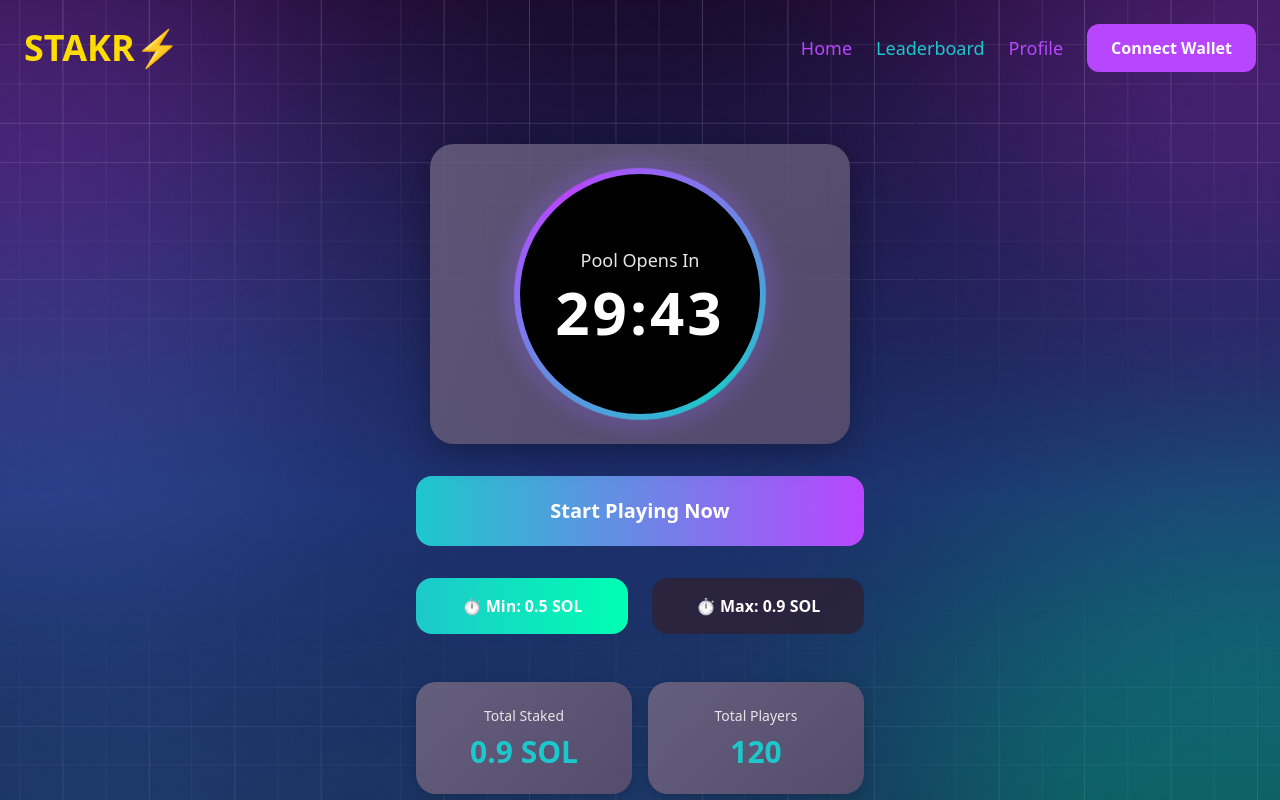
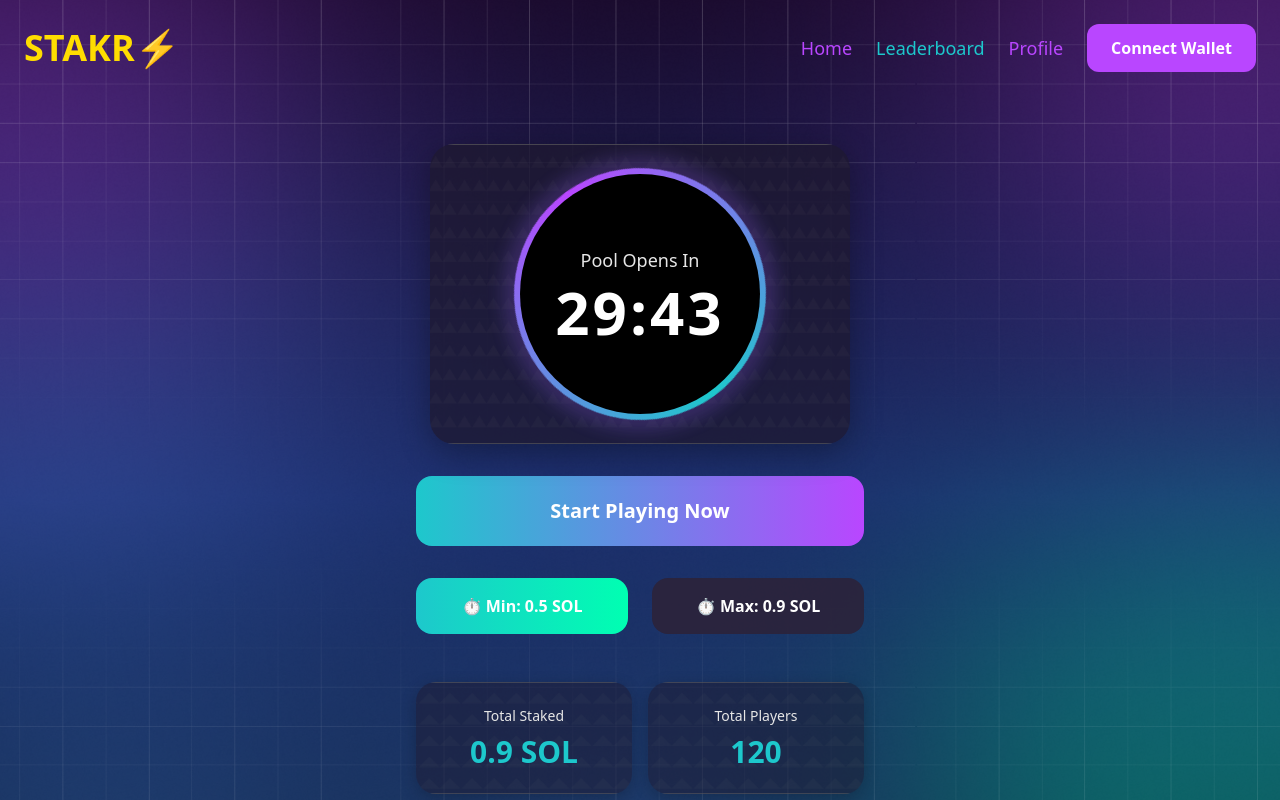
Before and after one commit to tusharkc/pixel-perfect-leaderboard, a React (Vite) app: page / in a window 1280 px wide. Shown: the top 800 px of the page. Built offline with nearby package versions, Linux system fonts and the light colour scheme; the HTML template or start-up script is replaced by a standard one.

Commit message:
Add background to timer section

```diff
--- a/src/index.css
+++ b/src/index.css
@@ -37,7 +37,9 @@
   .timer-card {
     width: 420px;
     height: 300px;
-    background: linear-gradient(135deg, rgba(108, 99, 128, 0.8) 0%, rgba(88, 77, 108, 0.9) 100%);
+    background-image: url('/timer-card-bg.png');
+    background-size: cover;
+    background-position: center;
     border-radius: 24px;
     display: flex;
     align-items: center;
@@ -181,7 +183,9 @@
   }
 
   .stat-card-new {
-    background: linear-gradient(135deg, rgba(108, 99, 128, 0.9) 0%, rgba(88, 77, 108, 0.95) 100%);
+    background-image: url('/stats-card-bg.png');
+    background-size: cover;
+    background-position: center;
     padding: 24px 20px;
     border-radius: 20px;
     text-align: center;
```
Also changed, not shown: public/stats-card-bg.png (added), public/timer-card-bg.png (added).
